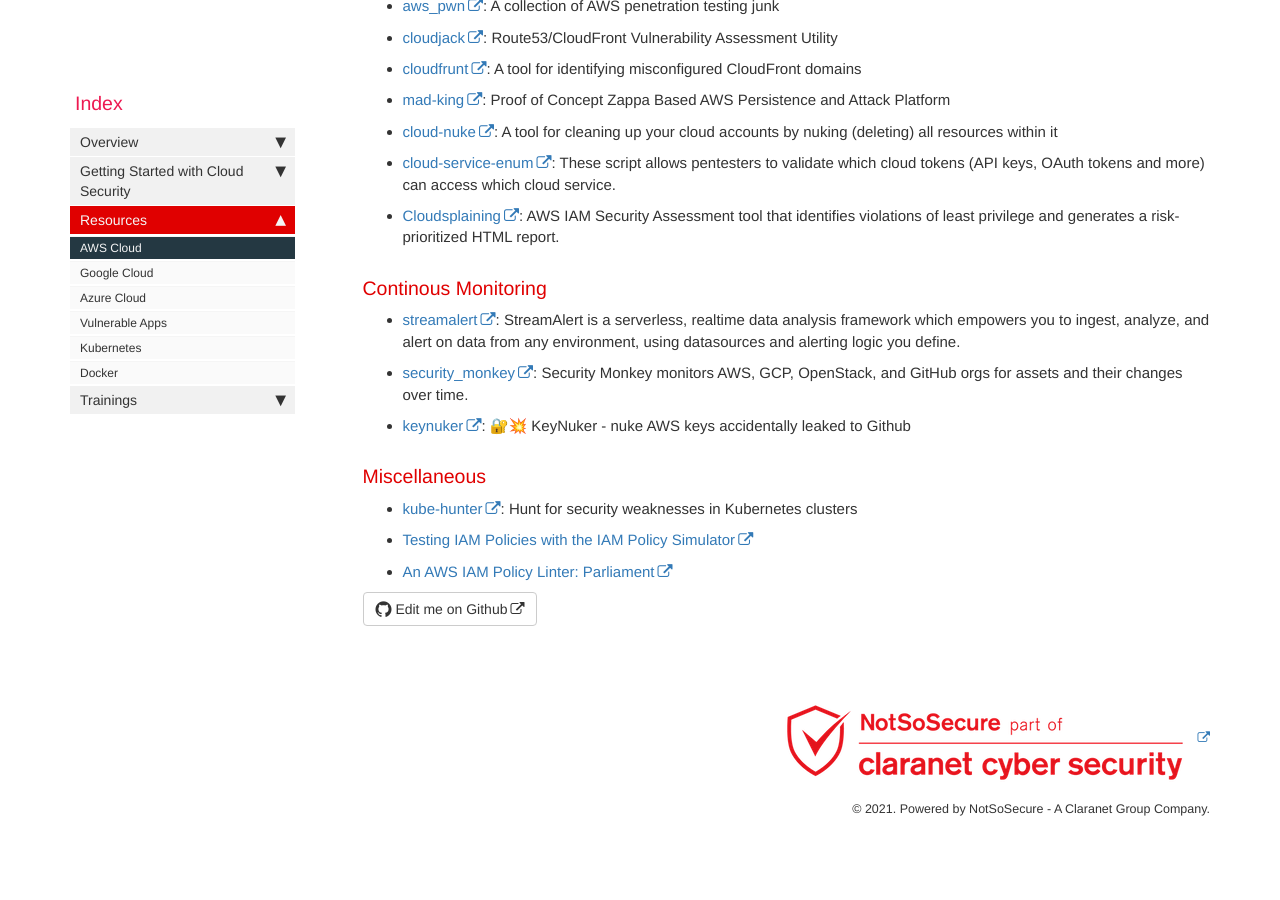
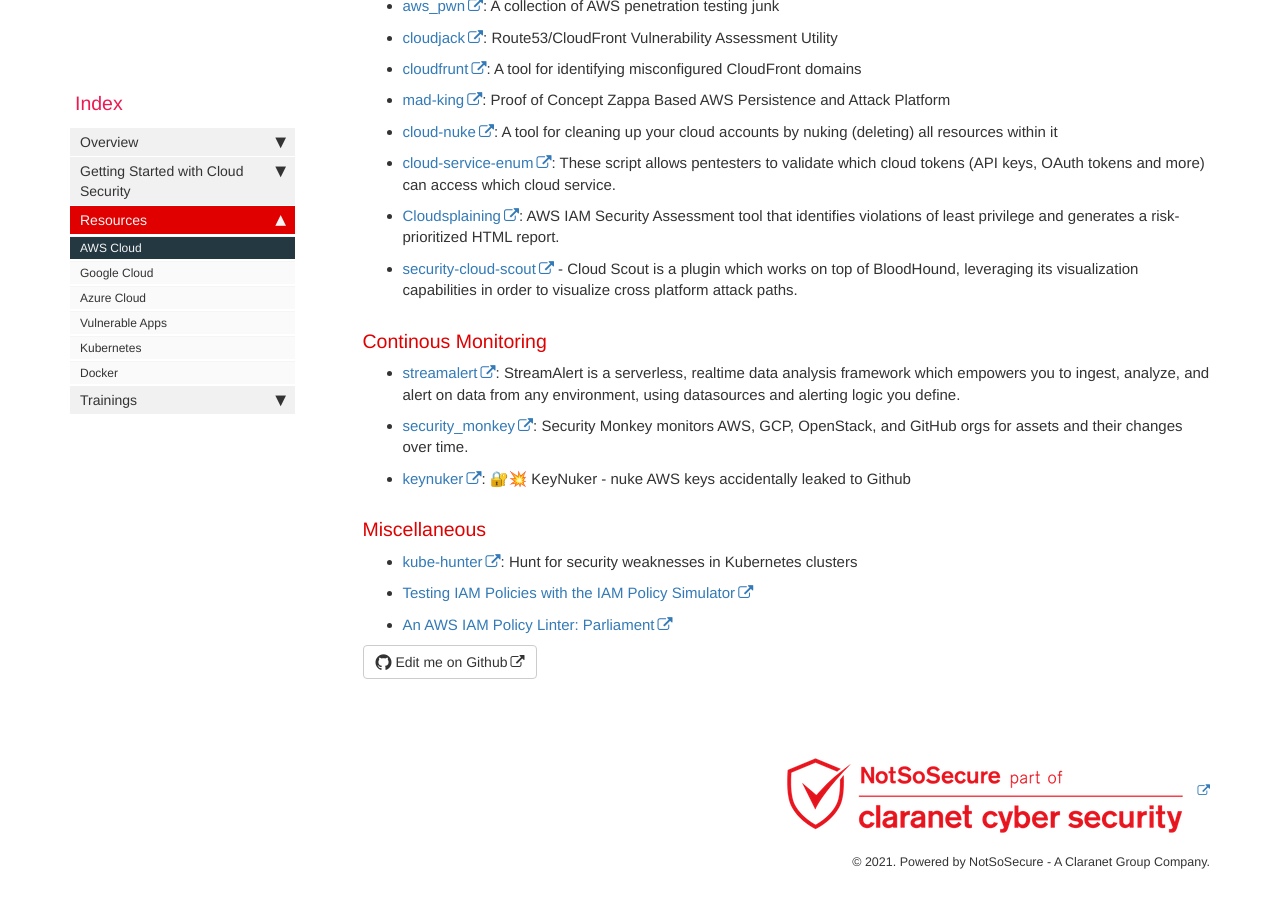
Before and after one commit to NotSoSecure/cloud-sec-wiki, a Jekyll site: the page built from pages/mydoc/aws_cloud.md, in a window 1280 px wide and 900 px high, scrolled down 3193 px. Built offline with Jekyll 4.4.1, drawn with Linux system fonts in a browser that asks for light colours; nearby versions of some CDN libraries; comment, search, counter and statistics services are not loaded; before the commit the page ends 4062 px from its top, so only the background shows below that.

Commit message:
Update aws_cloud.md

```diff
--- a/pages/mydoc/aws_cloud.md
+++ b/pages/mydoc/aws_cloud.md
@@ -103,6 +103,7 @@ folder: mydoc
 * [cloud-nuke](https://github.com/gruntwork-io/cloud-nuke): A tool for cleaning up your cloud accounts by nuking (deleting) all resources within it
 * [cloud-service-enum](https://github.com/NotSoSecure/cloud-service-enum): These script allows pentesters to validate which cloud tokens (API keys, OAuth tokens and more) can access which cloud service.
 * [Cloudsplaining](https://github.com/salesforce/cloudsplaining): AWS IAM Security Assessment tool that identifies violations of least privilege and generates a risk-prioritized HTML report.
+* [security-cloud-scout](https://github.com/SygniaLabs/security-cloud-scout) - Cloud Scout is a plugin which works on top of BloodHound, leveraging its visualization capabilities in order to visualize cross platform attack paths.
 
 ### Continous Monitoring
 
```
